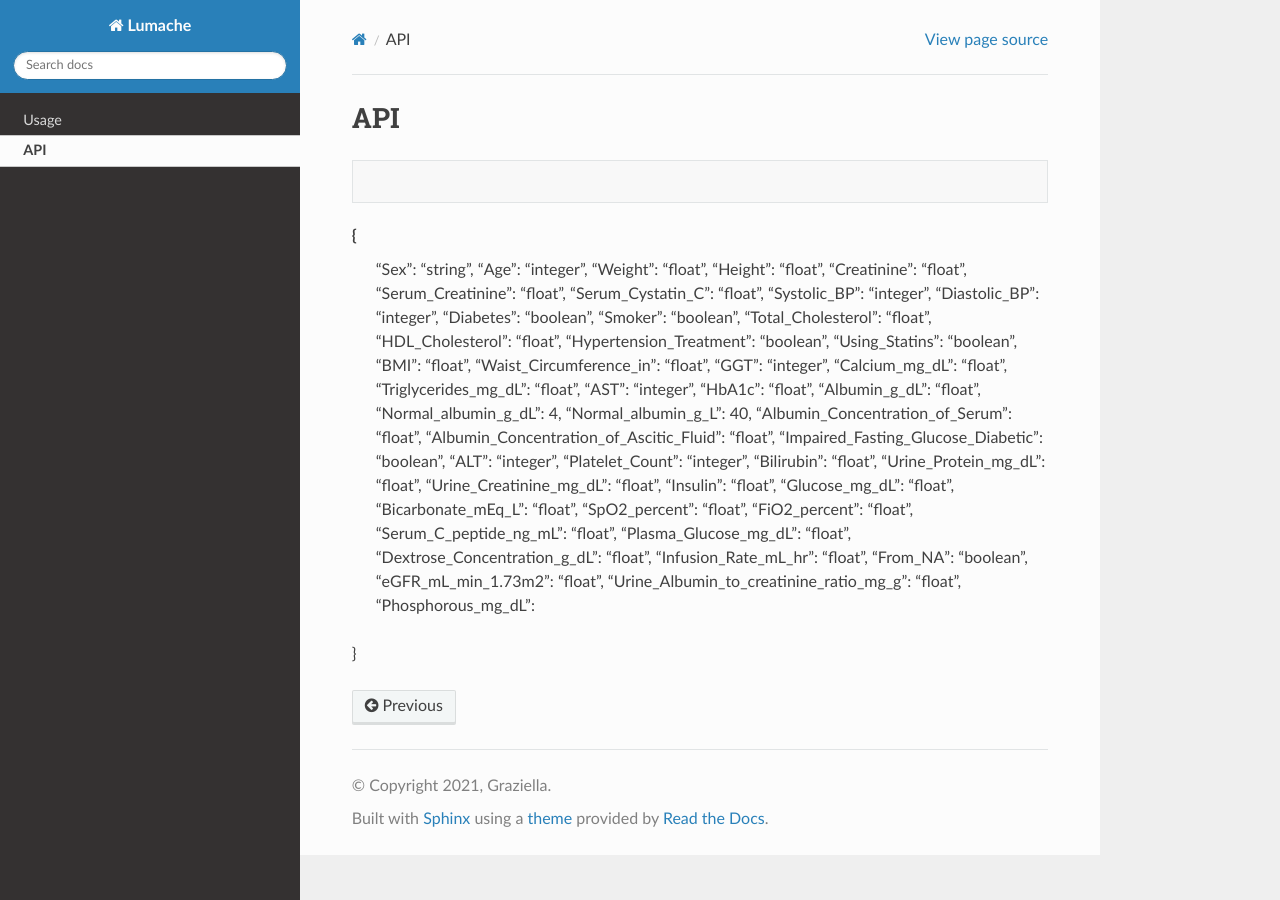
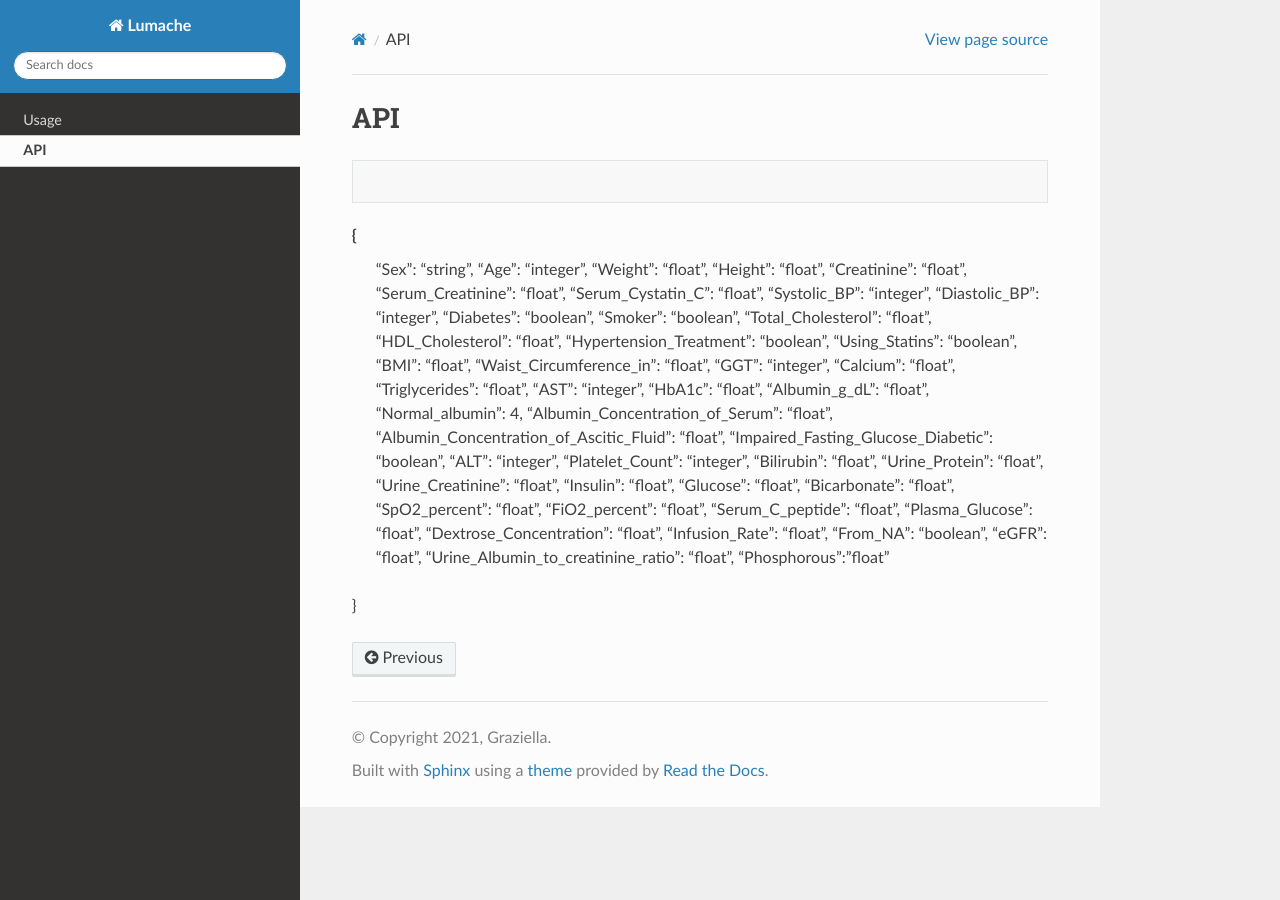
Before and after one commit to therealivo8/MedTrack-FHIR, a Sphinx documentation site: the page built from docs/source/api.rst, in a window 1280 px wide. Built offline with Sphinx 7.4.7 and the Read the Docs theme 3.1.0, drawn with Linux system fonts in a browser that asks for light colours.

```diff
--- a/docs/source/api.rst
+++ b/docs/source/api.rst
@@ -20,32 +20,31 @@ API
   "BMI": "float",
   "Waist_Circumference_in": "float",
   "GGT": "integer",
-  "Calcium_mg_dL": "float",
-  "Triglycerides_mg_dL": "float",
+  "Calcium": "float",
+  "Triglycerides": "float",
   "AST": "integer",
   "HbA1c": "float",
   "Albumin_g_dL": "float",
-  "Normal_albumin_g_dL": 4,
-  "Normal_albumin_g_L": 40,
+  "Normal_albumin": 4,
   "Albumin_Concentration_of_Serum": "float",
   "Albumin_Concentration_of_Ascitic_Fluid": "float",
   "Impaired_Fasting_Glucose_Diabetic": "boolean",
   "ALT": "integer",
   "Platelet_Count": "integer",
   "Bilirubin": "float",
-  "Urine_Protein_mg_dL": "float",
-  "Urine_Creatinine_mg_dL": "float",
+  "Urine_Protein": "float",
+  "Urine_Creatinine": "float",
   "Insulin": "float",
-  "Glucose_mg_dL": "float",
-  "Bicarbonate_mEq_L": "float",
+  "Glucose": "float",
+  "Bicarbonate": "float",
   "SpO2_percent": "float",
   "FiO2_percent": "float",
-  "Serum_C_peptide_ng_mL": "float",
-  "Plasma_Glucose_mg_dL": "float",
-  "Dextrose_Concentration_g_dL": "float",
-  "Infusion_Rate_mL_hr": "float",
+  "Serum_C_peptide": "float",
+  "Plasma_Glucose": "float",
+  "Dextrose_Concentration": "float",
+  "Infusion_Rate": "float",
   "From_NA": "boolean",
-  "eGFR_mL_min_1.73m2": "float",
-  "Urine_Albumin_to_creatinine_ratio_mg_g": "float",
-  "Phosphorous_mg_dL":
+  "eGFR": "float",
+  "Urine_Albumin_to_creatinine_ratio": "float",
+  "Phosphorous":"float"
 }
```
